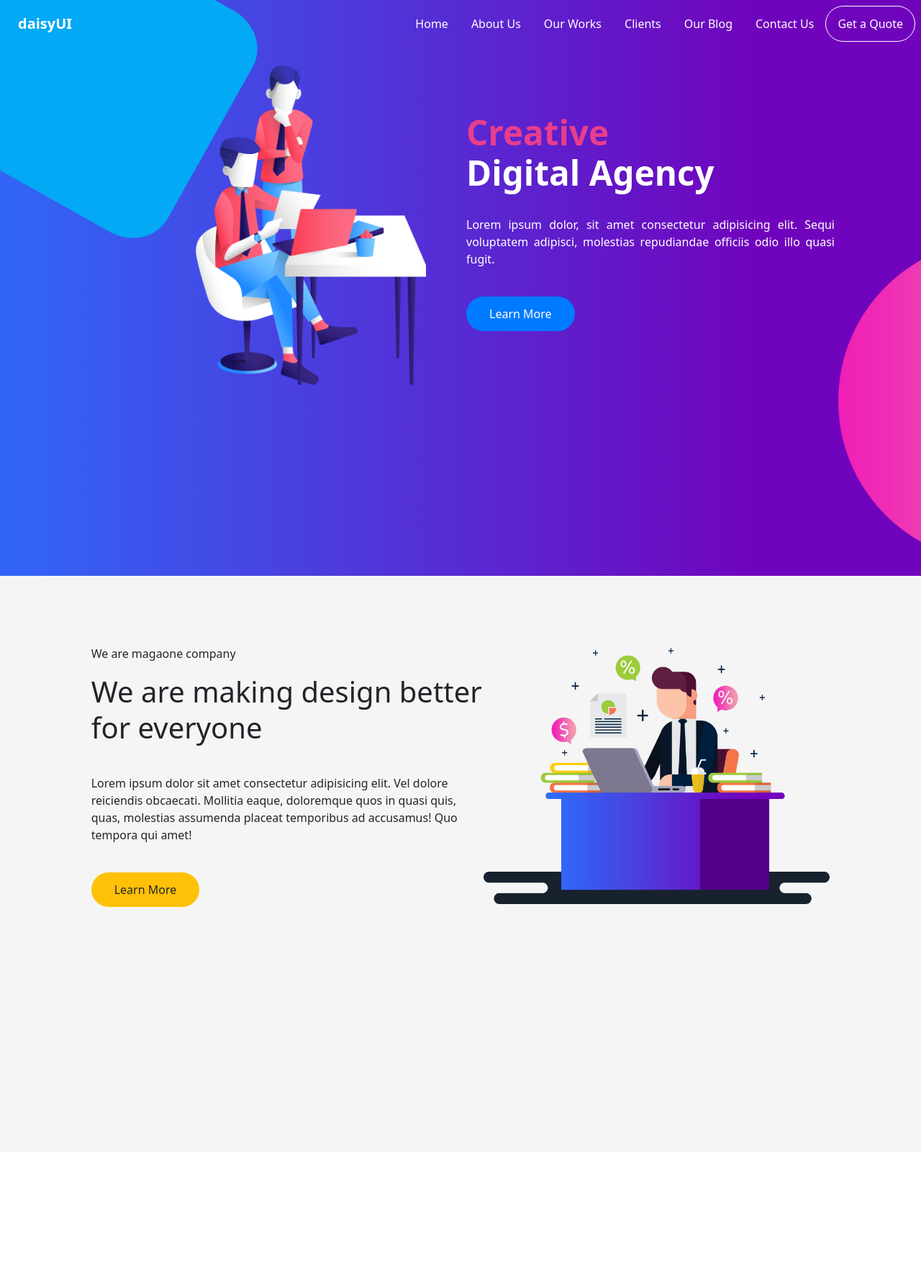
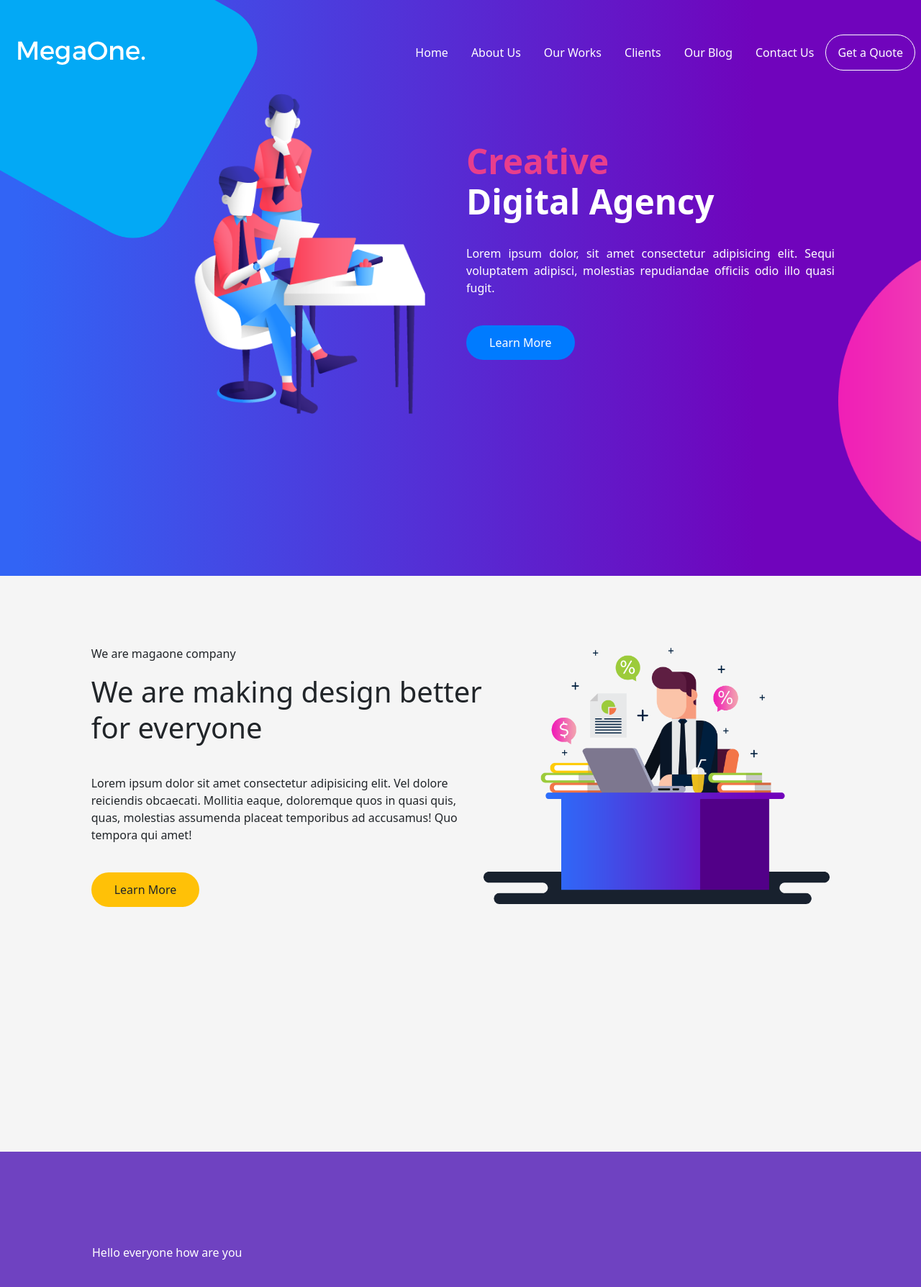
Before and after one commit to mukarrom/itminanit.com, a React (Create React App) app: page / in a window 1280 px wide. Shown: the top 1788 px of the page at 72% size. Before the commit the page ends 1600 px from the top, so only its background shows below. Built offline with nearby package versions, Linux system fonts and the light colour scheme.

Commit message:
spring animation and aos animation added

```diff
--- a/package.json
+++ b/package.json
@@ -6,11 +6,13 @@
     "@testing-library/jest-dom": "^5.16.5",
     "@testing-library/react": "^13.4.0",
     "@testing-library/user-event": "^13.5.0",
+    "aos": "^3.0.0-beta.6",
     "daisyui": "^2.31.0",
     "react": "^18.2.0",
     "react-dom": "^18.2.0",
     "react-router-dom": "^6.4.1",
     "react-scripts": "5.0.1",
+    "react-spring": "^9.5.4",
     "web-vitals": "^2.1.4"
   },
   "scripts": {
--- a/src/App.js
+++ b/src/App.js
@@ -1,11 +1,13 @@
-import { useState } from 'react';
+import { useEffect, useState } from 'react';
 import { Route, Routes } from 'react-router-dom';
 import './App.css';
+import AOS from 'aos';
+import Home from './pages/Home';
+import 'aos/dist/aos.css'; // You can also use <link> for styles
 import Navbar from './components/Navbar/Navbar';
-import Home from './pages/Home';
 
 function App() {
-  const [hide, setHide] = useState('hidden');
+  const [hide, setHide] = useState('');
 
   window.addEventListener('scroll', () => {
     if (window.scrollY > 200) {
@@ -14,14 +16,29 @@ function App() {
       setHide('hidden');
     }
   });
+
+  useEffect(() => {
+    AOS.init();
+  }, []);
   return (
     <div>
-      <div className={`sticky top-0 z-50 ${hide} gradient-bg2`}>
+      <div
+        className={`sticky top-0 z-50 ${hide}`}
+      >
         <Navbar />
       </div>
       <Routes>
         <Route path="/" element={<Home />} />
       </Routes>
+      <div
+        data-aos="fade-zoom-in"
+        data-aos-offset="200"
+        data-aos-easing="ease-in-sine"
+        data-aos-duration="600"
+        className="bg-purple text-white p-32"
+      >
+        Hello everyone how are you
+      </div>
     </div>
   );
 }
--- a/src/components/Home/Banner.js
+++ b/src/components/Home/Banner.js
@@ -8,7 +8,9 @@ function Banner() {
   return (
     <div className="gradient-bg1 w-full lg:h-screen text-white relative overflow-hidden">
       <div className="">
-        <Navbar />
+        <div className="mt-10">
+          <Navbar className="" />
+        </div>
         <div className="w-[48vw] absolute  top-[-16vw] left-[-20vw] hidden lg:block">
           <img src={shape8} alt="" className="w-full" />
         </div>
--- a/src/components/Home/HeroCard.js
+++ b/src/components/Home/HeroCard.js
@@ -1,11 +1,24 @@
 import React from 'react';
+import { useSpring, animated } from 'react-spring';
 import vector1 from '../../assets/vector/vector-art-1.png';
 
 function HeroCard() {
+  const styles = useSpring({
+    loop: { reverse: true },
+    from: { x: -50 },
+    to: { x: 0 },
+    config: {
+      duration: 6000,
+    },
+  });
   return (
     <div className="max-w-9/12 flex justify-center items-center space-x-14 mt-6 mx-6 lg:ml-44 mb-16">
       <div className="w-80 hidden lg:block">
-        <img src={vector1} alt="" className="w-full" />
+        <animated.div
+          style={{ ...styles }}
+        >
+          <img src={vector1} alt="" className="w-full" />
+        </animated.div>
       </div>
       <div className="space-y-10 text-center lg:text-left">
         <div className="space-y-4">
--- a/src/components/Navbar/Navbar.js
+++ b/src/components/Navbar/Navbar.js
@@ -1,4 +1,6 @@
 import React, { useState } from 'react';
+import AOS from 'aos';
+import logo from '../../assets/shap/logo-white.png';
 
 function Navbar() {
   const [bgGradient, setBgGradient] = useState('');
@@ -10,10 +12,19 @@ function Navbar() {
       setBgGradient('');
     }
   });
+
+  AOS.init();
   return (
-    <div className={`navbar text-white z-10 relative ${bgGradient}`}>
+    <div
+      className={`navbar text-white z-10 relative ${bgGradient}`}
+      data-aos="fade-down"
+      data-aos-easing="linear"
+      data-aos-duration="1500"
+    >
       <div className="navbar-start">
-        <a className="btn btn-ghost normal-case text-xl">daisyUI</a>
+        <a className="btn btn-ghost normal-case text-xl">
+          <img src={logo} alt="" />
+        </a>
       </div>
       <div className="navbar-end">
         {/* menu icon */}
--- a/src/pages/About.js
+++ b/src/pages/About.js
@@ -5,16 +5,42 @@ function About() {
   return (
     <section className="text-gray-600 body-font min-h-screen">
       <div className="container mx-auto flex px-5 py-24 md:flex-row flex-col items-center">
-        <div className="">
+        <div
+          className=""
+          data-aos="fade-right"
+          data-aos-offset="200"
+          data-aos-easing="ease-in-sine"
+          data-aos-duration="1000"
+        >
           <p className="">We are magaone company</p>
           <h1 className="h1">We are making design better for everyone</h1>
-          <p className="my-10">Lorem ipsum dolor sit amet consectetur adipisicing elit. Vel dolore reiciendis obcaecati. Mollitia eaque, doloremque quos in quasi quis, quas, molestias assumenda placeat temporibus ad accusamus! Quo tempora qui amet!</p>
+          <p className="my-10">
+            Lorem ipsum dolor sit amet consectetur adipisicing elit. Vel dolore
+            reiciendis obcaecati. Mollitia eaque, doloremque quos in quasi quis,
+            quas, molestias assumenda placeat temporibus ad accusamus! Quo
+            tempora qui amet!
+          </p>
           <div className="">
-            <button type="button" className="bg-yellow py-3 px-8 rounded-full hover:bg-primary hover:text-white">Learn More</button>
+            <button
+              type="button"
+              className="bg-yellow py-3 px-8 rounded-full hover:bg-primary hover:text-white"
+            >
+              Learn More
+            </button>
           </div>
         </div>
-        <div className="">
-          <img className="object-cover object-center w-[115vw]" alt="hero" src={vector2} />
+        <div
+          className=""
+          data-aos="fade-left"
+          data-aos-offset="200"
+          data-aos-easing="ease-in-sine"
+          data-aos-duration="1000"
+        >
+          <img
+            className="object-cover object-center w-[115vw]"
+            alt="hero"
+            src={vector2}
+          />
         </div>
       </div>
     </section>
```
Also changed, not shown: 1 other file (tests, documents, lock files or other folders).
